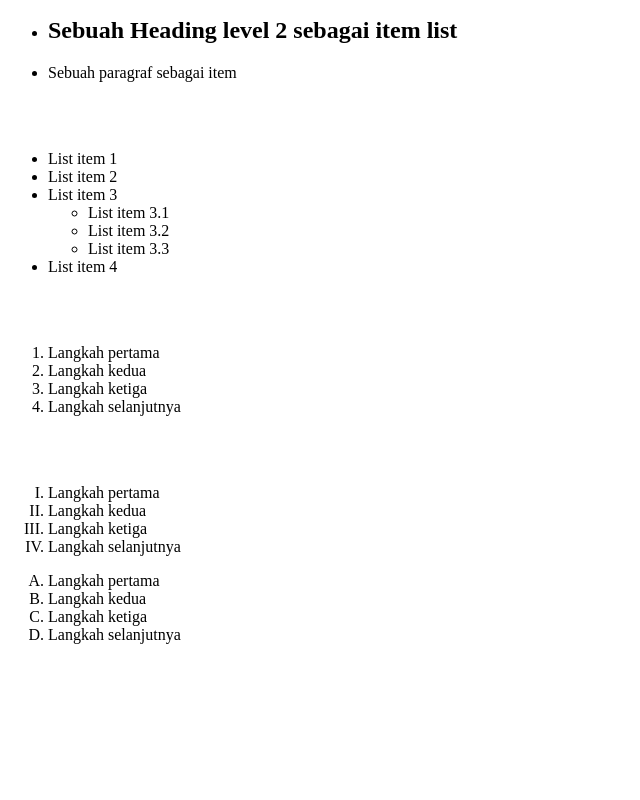
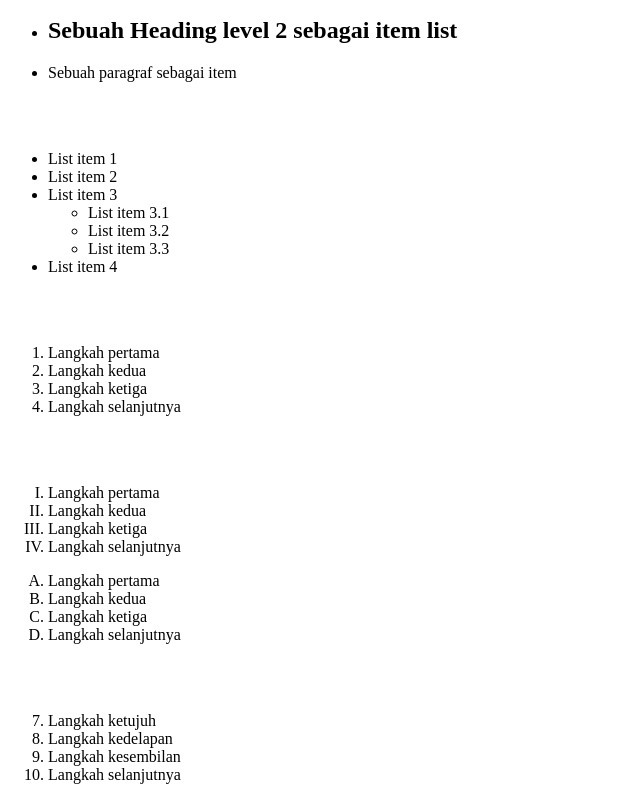
Before and after one commit to sambalmatah/01.-html, a plain HTML site: page index.html in a window 1280 px wide. Shown: the part 602-1402 px from the top of the page, without its empty margins (0-640 px from the left). Before the commit the page ends 1262 px from the top, so only its background shows below. Drawn offline with Linux system fonts and the light colour scheme.

Commit message:
Menambahkan ordered list start file index.html

```diff
--- a/index.html
+++ b/index.html
@@ -78,5 +78,15 @@
         <li>Langkah ketiga</li>
         <li>Langkah selanjutnya</li>
     </ol>
+
+    <br>
+    <br>
+
+    <ol start="7">
+        <li>Langkah ketujuh</li>
+        <li>Langkah kedelapan</li>
+        <li>Langkah kesembilan</li>
+        <li>Langkah selanjutnya</li>
+    </ol>
 </body>
 </html>
```
